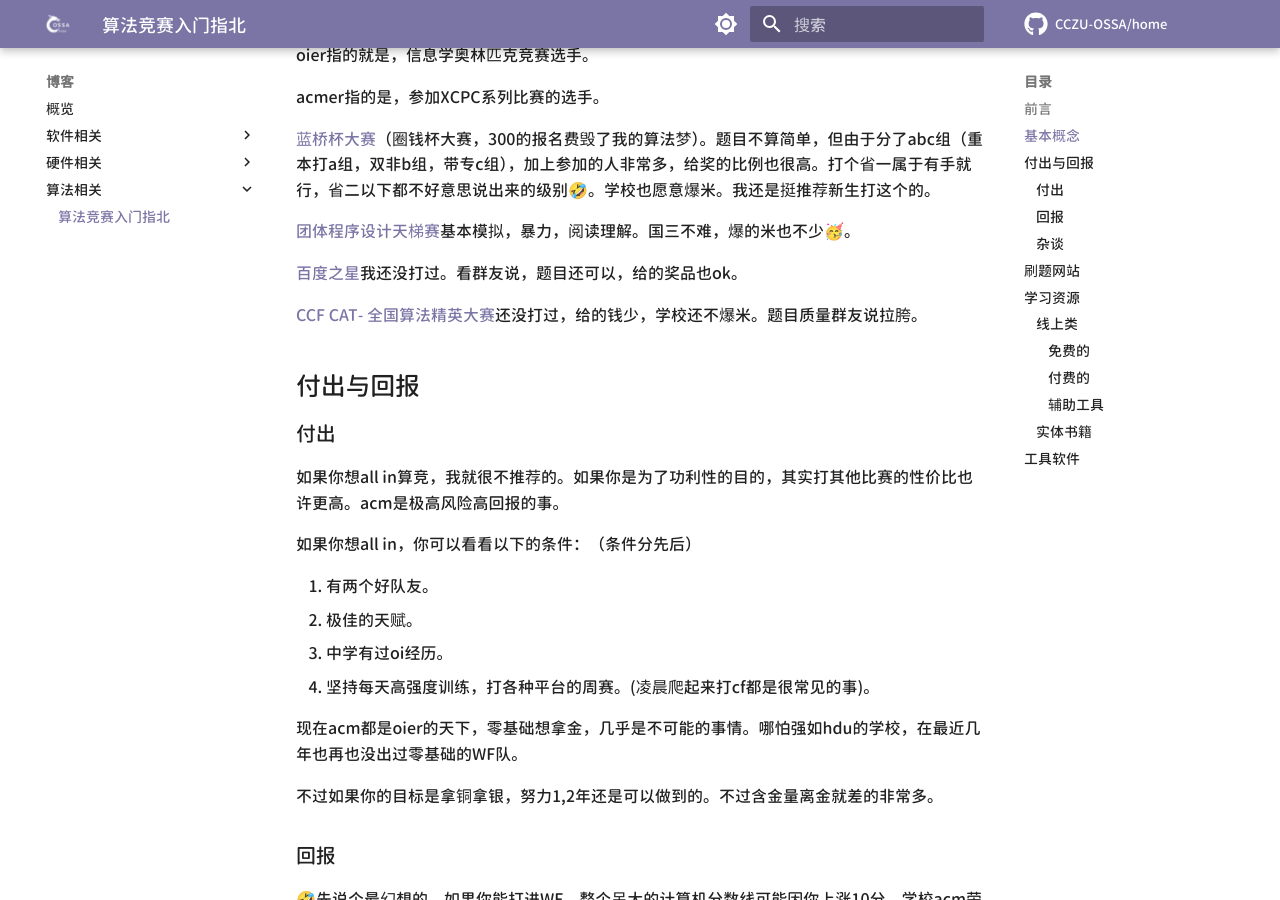
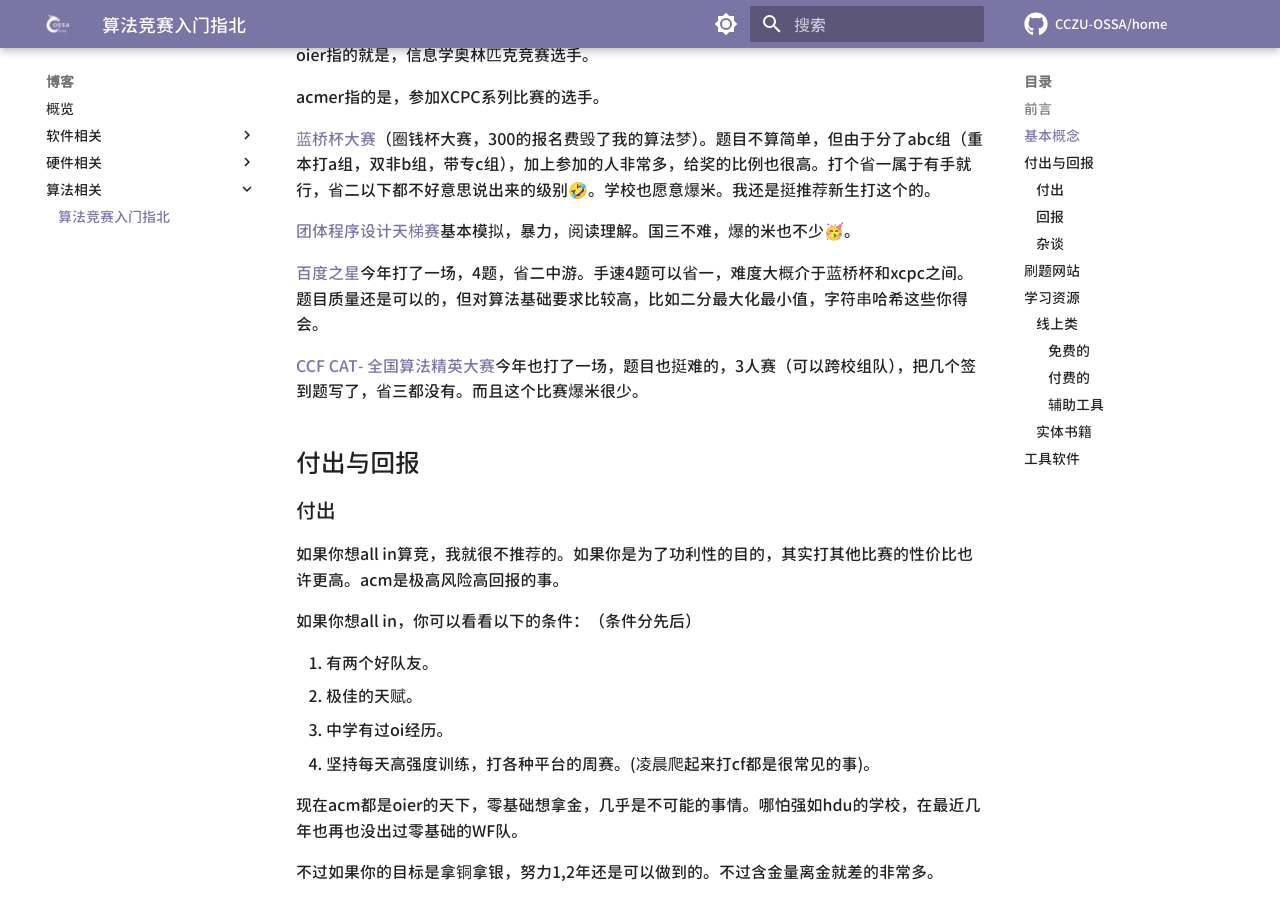
Before and after one commit to CCZU-OSSA/home, an MkDocs documentation site: the page built from docs/blog/algorithm/guide-to-algorithm-competitions.md, in a window 1280 px wide and 900 px high, scrolled down 1379 px. Built offline with MkDocs 1.6.1 and Material for MkDocs 9.7.7, drawn with Linux system fonts in a browser that asks for light colours; some web fonts are replaced; comment, search, counter and statistics services are not loaded.

Commit message:
Update guide-to-algorithm-competitions.md

```diff
--- a/docs/blog/algorithm/guide-to-algorithm-competitions.md
+++ b/docs/blog/algorithm/guide-to-algorithm-competitions.md
@@ -48,9 +48,9 @@ acmer指的是，参加XCPC系列比赛的选手。
 
 [团体程序设计天梯赛](https://gplt.patest.cn/regulation)基本模拟，暴力，阅读理解。国三不难，爆的米也不少🥳。
 
-[百度之星](https://astar2019.baidu.com/design.html)我还没打过。看群友说，题目还可以，给的奖品也ok。
+[百度之星](https://astar2019.baidu.com/design.html)今年打了一场，4题，省二中游。手速4题可以省一，难度大概介于蓝桥杯和xcpc之间。题目质量还是可以的，但对算法基础要求比较高，比如二分最大化最小值，字符串哈希这些你得会。
 
-[CCF CAT- 全国算法精英大赛](https://conf.ccf.org.cn/web/html5/index.html?globalId=m1212437103980449792170910913158&type=1)还没打过，给的钱少，学校还不爆米。题目质量群友说拉胯。
+[CCF CAT- 全国算法精英大赛](https://conf.ccf.org.cn/web/html5/index.html?globalId=m1212437103980449792170910913158&type=1)今年也打了一场，题目也挺难的，3人赛（可以跨校组队），把几个签到题写了，省三都没有。而且这个比赛爆米很少。
 
 ## 付出与回报
 
```
